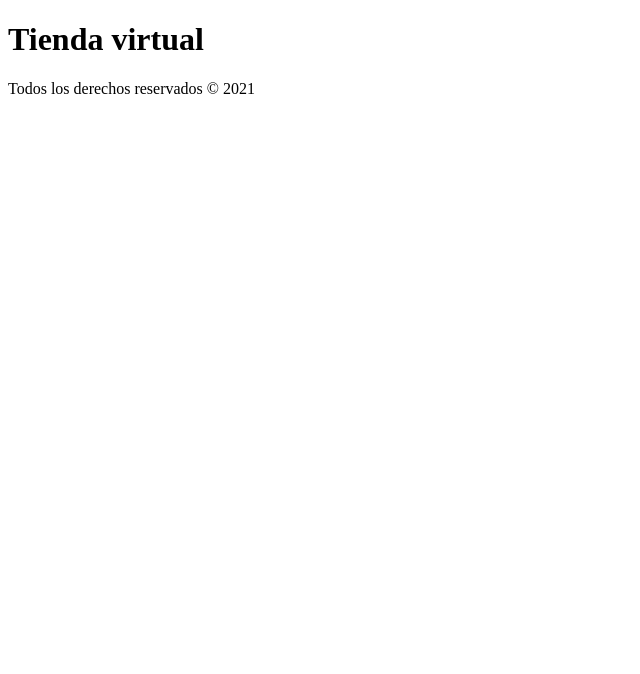
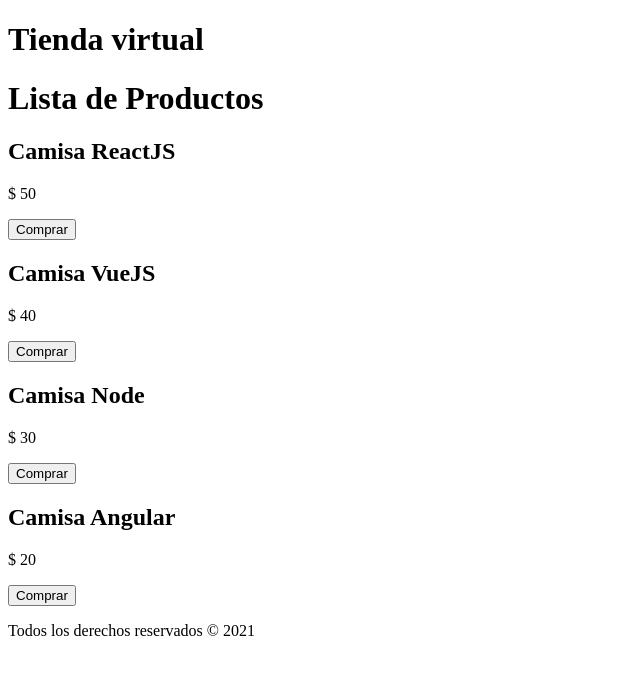
Before and after one commit to IvanPMa/curso-react, a React (Create React App) app in the folder basicos/: page / in a window 1280 px wide. Shown: the top 674 px of the page, without its empty margins (0-640 px from the left). Built offline with nearby package versions, Linux system fonts and the light colour scheme.

Commit message:
Events on React

```diff
--- a/basicos/src/App.js
+++ b/basicos/src/App.js
@@ -1,6 +1,7 @@
 import React, { Fragment,useState} from 'react';
 import Header from'./components/Header'
 import Footer from'./components/Footer'
+import Producto from'./components/Producto'
 
 function App() {
 
@@ -20,6 +21,13 @@
         <Header
           titulo = 'Tienda virtual'
         />
+        <h1>Lista de Productos</h1>
+        {productos.map(producto =>(
+          <Producto
+            key = {producto.id}
+            producto = { producto}
+          />
+        ))}
         <Footer
           fecha = {fecha}
         />
--- /dev/null
+++ b/basicos/src/components/Producto.js
@@ -0,0 +1,23 @@
+import React from 'react';
+
+const Producto = ({producto}) => {
+    const { nombre, precio,id} = producto;
+
+    //Agregar producto al carrito
+
+    const seleccionarProducto = id =>{
+        console.log('Comprando...', id);
+    }
+    return (
+        <div>
+            <h2>{nombre}</h2>
+            <p>$ {precio}</p>
+            <button
+                type='button'
+                onClick={() => seleccionarProducto(id)}
+            >Comprar</button>
+        </div>
+    );
+}
+
+export default Producto;
```
